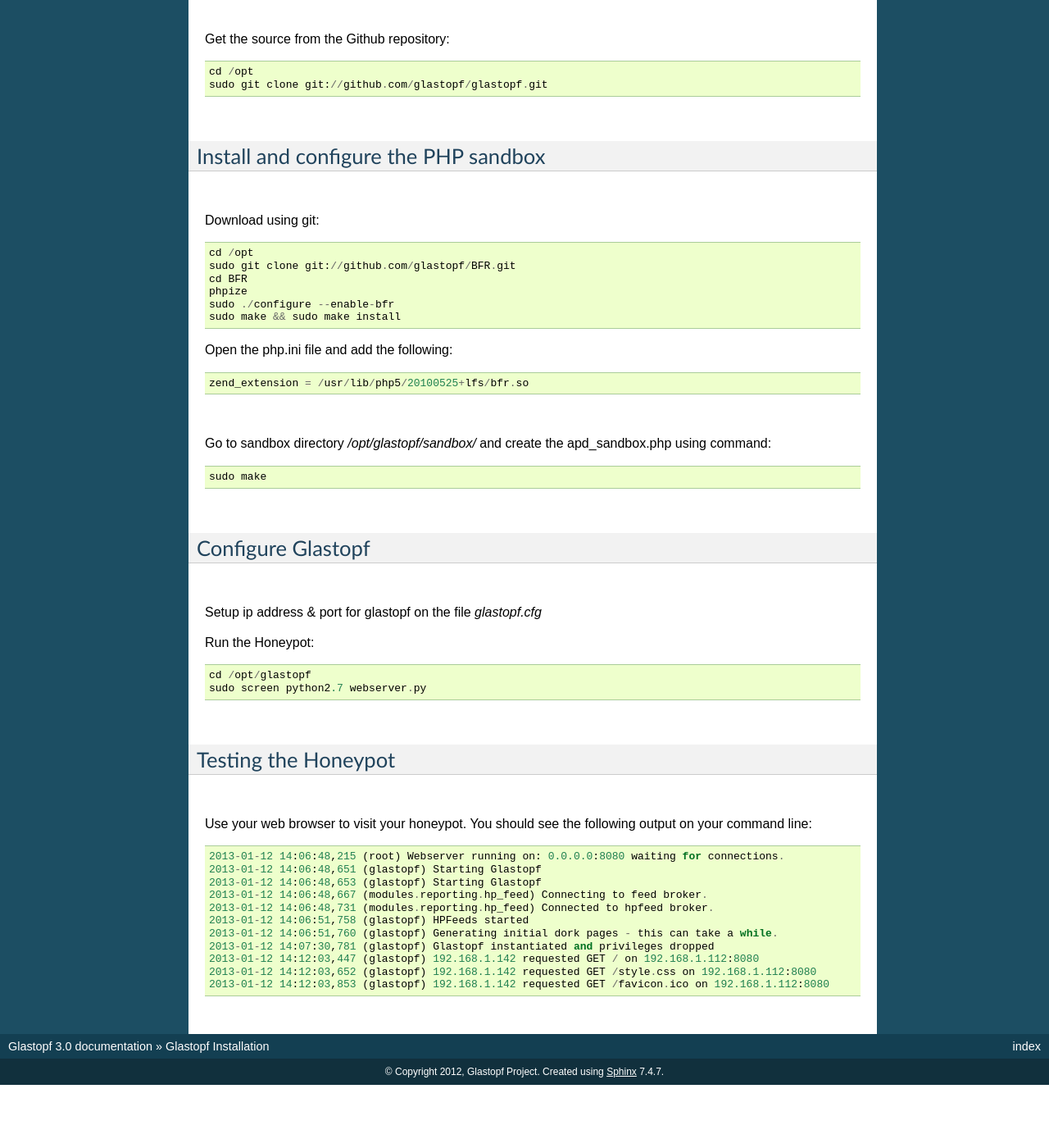
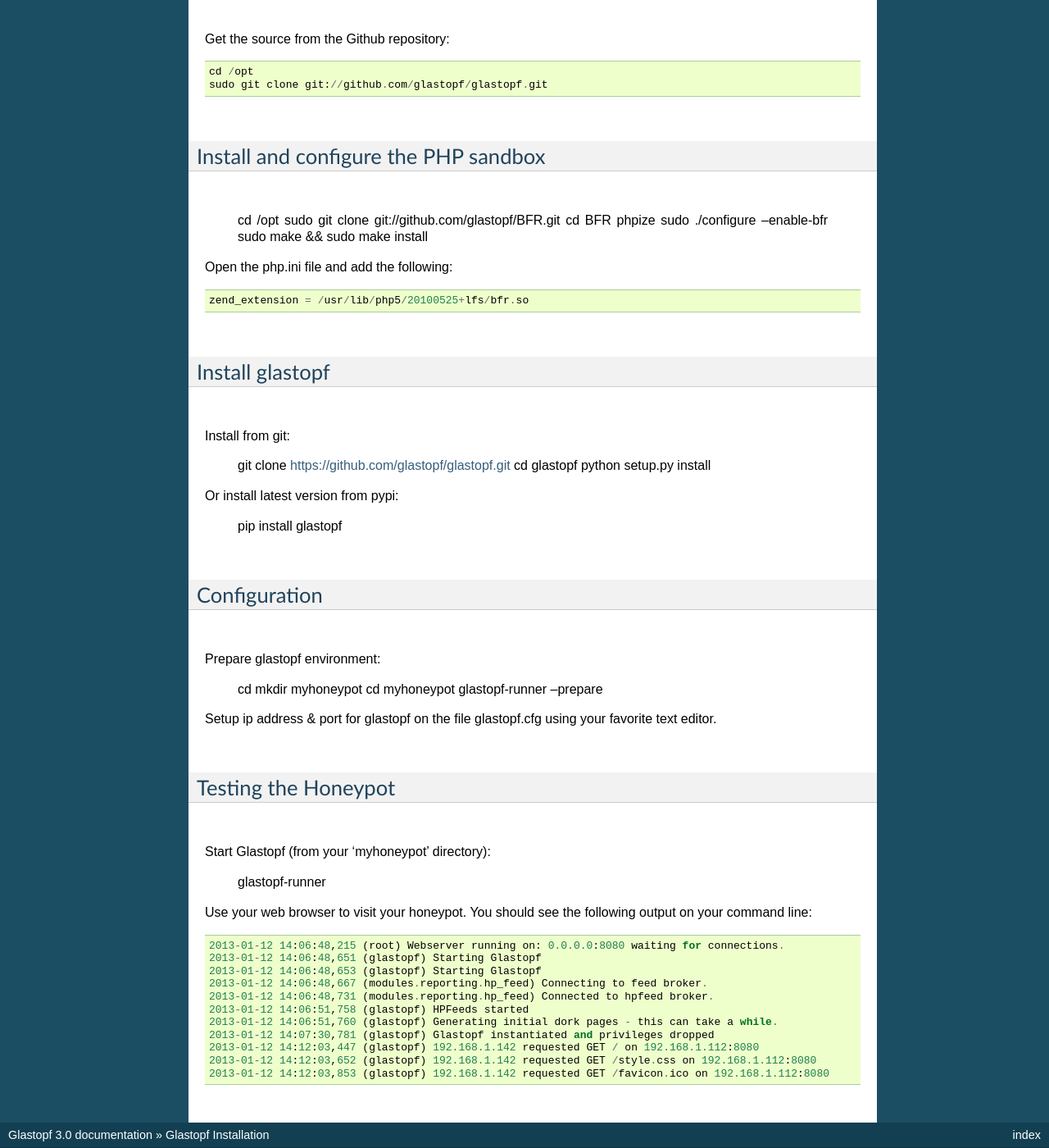
Before and after one commit to mushorg/glastopf, a Sphinx documentation site: the page built from docs/source/installation/installation_ubuntu.rst, in a window 1280 px wide and 1400 px high, scrolled down 1282 px. Shown: the whole window at 82% size. Built offline with Sphinx 7.4.7, drawn with Linux system fonts in a browser that asks for light colours; formulas are drawn with MathJax 3; pages that are not in the unit, such as notebooks, are missing from menus; before the commit the page ends 2605 px from its top, so only the background shows below that; some of the changed text lies outside the part shown.

Commit message:
update to installation docs

```diff
--- a/docs/source/installation/installation_ubuntu.rst
+++ b/docs/source/installation/installation_ubuntu.rst
@@ -19,11 +19,11 @@
 
 The ANTLR runtime is needed to analyze SQL injections::
 
-	cd /opt
-	sudo wget http://www.antlr3.org/download/antlr-3.1.3.tar.gz
-	sudo tar xzf antlr-3.1.3.tar.gz
-	cd antlr-3.1.3/runtime/Python
-	sudo python2.7 setup.py install
+    cd /opt
+    sudo wget http://www.antlr3.org/download/antlr-3.1.3.tar.gz
+    sudo tar xzf antlr-3.1.3.tar.gz
+    cd antlr-3.1.3/runtime/Python
+    sudo python2.7 setup.py install
 
 |
 
@@ -37,10 +37,10 @@
 
 SKLearn takes care of the clustering in Glastopf::
 
-	cd /opt
-	sudo git clone git://github.com/scikit-learn/scikit-learn.git
-	cd scikit-learn
-	sudo python2.7 setup.py install
+    cd /opt
+    sudo git clone git://github.com/scikit-learn/scikit-learn.git
+    cd scikit-learn
+    sudo python2.7 setup.py install
 
 |
 
@@ -50,10 +50,10 @@
 
 Download evnet using git::
 
-	cd /opt
-	git clone git://github.com/rep/evnet.git
-	cd evnet
-	sudo python2.7 setup.py install
+    cd /opt
+    git clone git://github.com/rep/evnet.git
+    cd evnet
+    sudo python2.7 setup.py install
 
 |
 
@@ -63,8 +63,8 @@
 
 Get the source from the Github repository::
 
-	cd /opt
-	sudo git clone git://github.com/glastopf/glastopf.git
+    cd /opt
+    sudo git clone git://github.com/glastopf/glastopf.git
 
 |
 
@@ -72,54 +72,72 @@
 ======================================
 |
 
-Download using git::
+    cd /opt
+    sudo git clone git://github.com/glastopf/BFR.git
+    cd BFR
+    phpize
+    sudo ./configure --enable-bfr
+    sudo make && sudo make install
 
-	cd /opt
-	sudo git clone git://github.com/glastopf/BFR.git
-	cd BFR
-	phpize
-	sudo ./configure --enable-bfr
-	sudo make && sudo make install
 
 Open the php.ini file and add the following::
 
-	zend_extension = /usr/lib/php5/20100525+lfs/bfr.so
+    zend_extension = /usr/lib/php5/20100525+lfs/bfr.so
 
 |
 
-Go to sandbox directory */opt/glastopf/sandbox/* and create the apd_sandbox.php using command::
 
-	sudo make
+Install glastopf
+==================
+|
+
+Install from git:
+
+    git clone https://github.com/glastopf/glastopf.git
+    cd glastopf
+    python setup.py install
+
+Or install latest version from pypi:
+
+	pip install glastopf
 
 |
 
-Configure Glastopf
-==================
+Configuration
+=========================
 |
 
-Setup ip address & port for glastopf on the file *glastopf.cfg*
+Prepare glastopf environment:
 
-Run the Honeypot::
+	cd
+	mkdir myhoneypot
+	cd myhoneypot
+	glastopf-runner --prepare
 
-	cd /opt/glastopf
-	sudo screen python2.7 webserver.py
+
+Setup ip address & port for glastopf on the file glastopf.cfg using your favorite text editor.
 
 |
+
 
 Testing the Honeypot
 ====================
 |
 
+Start Glastopf (from your 'myhoneypot' directory):
+
+    glastopf-runner
+
 Use your web browser to visit your honeypot. You should see the following output on your command line::
 
-	2013-01-12 14:06:48,215 (root) Webserver running on: 0.0.0.0:8080 waiting for connections.
-	2013-01-12 14:06:48,651 (glastopf) Starting Glastopf
-	2013-01-12 14:06:48,653 (glastopf) Starting Glastopf
-	2013-01-12 14:06:48,667 (modules.reporting.hp_feed) Connecting to feed broker.
-	2013-01-12 14:06:48,731 (modules.reporting.hp_feed) Connected to hpfeed broker.
-	2013-01-12 14:06:51,758 (glastopf) HPFeeds started
-	2013-01-12 14:06:51,760 (glastopf) Generating initial dork pages - this can take a while.
-	2013-01-12 14:07:30,781 (glastopf) Glastopf instantiated and privileges dropped
-	2013-01-12 14:12:03,447 (glastopf) 192.168.1.142 requested GET / on 192.168.1.112:8080
-	2013-01-12 14:12:03,652 (glastopf) 192.168.1.142 requested GET /style.css on 192.168.1.112:8080
-	2013-01-12 14:12:03,853 (glastopf) 192.168.1.142 requested GET /favicon.ico on 192.168.1.112:8080
+    2013-01-12 14:06:48,215 (root) Webserver running on: 0.0.0.0:8080 waiting for connections.
+    2013-01-12 14:06:48,651 (glastopf) Starting Glastopf
+    2013-01-12 14:06:48,653 (glastopf) Starting Glastopf
+    2013-01-12 14:06:48,667 (modules.reporting.hp_feed) Connecting to feed broker.
+    2013-01-12 14:06:48,731 (modules.reporting.hp_feed) Connected to hpfeed broker.
+    2013-01-12 14:06:51,758 (glastopf) HPFeeds started
+    2013-01-12 14:06:51,760 (glastopf) Generating initial dork pages - this can take a while.
+    2013-01-12 14:07:30,781 (glastopf) Glastopf instantiated and privileges dropped
+    2013-01-12 14:12:03,447 (glastopf) 192.168.1.142 requested GET / on 192.168.1.112:8080
+    2013-01-12 14:12:03,652 (glastopf) 192.168.1.142 requested GET /style.css on 192.168.1.112:8080
+    2013-01-12 14:12:03,853 (glastopf) 192.168.1.142 requested GET /favicon.ico on 192.168.1.112:8080
```
